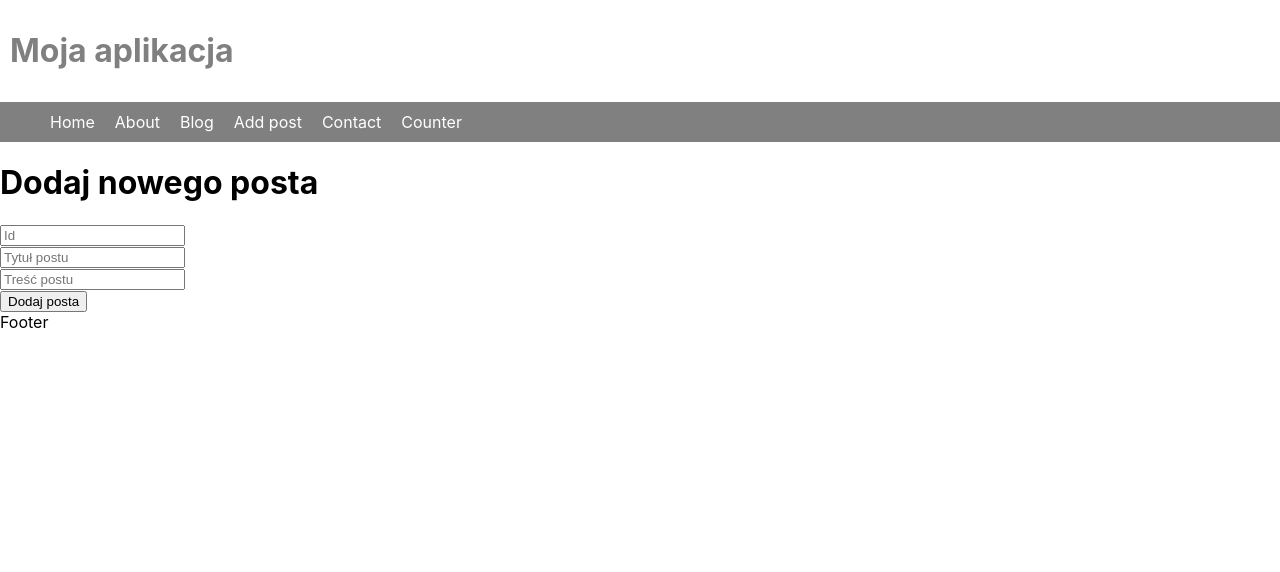
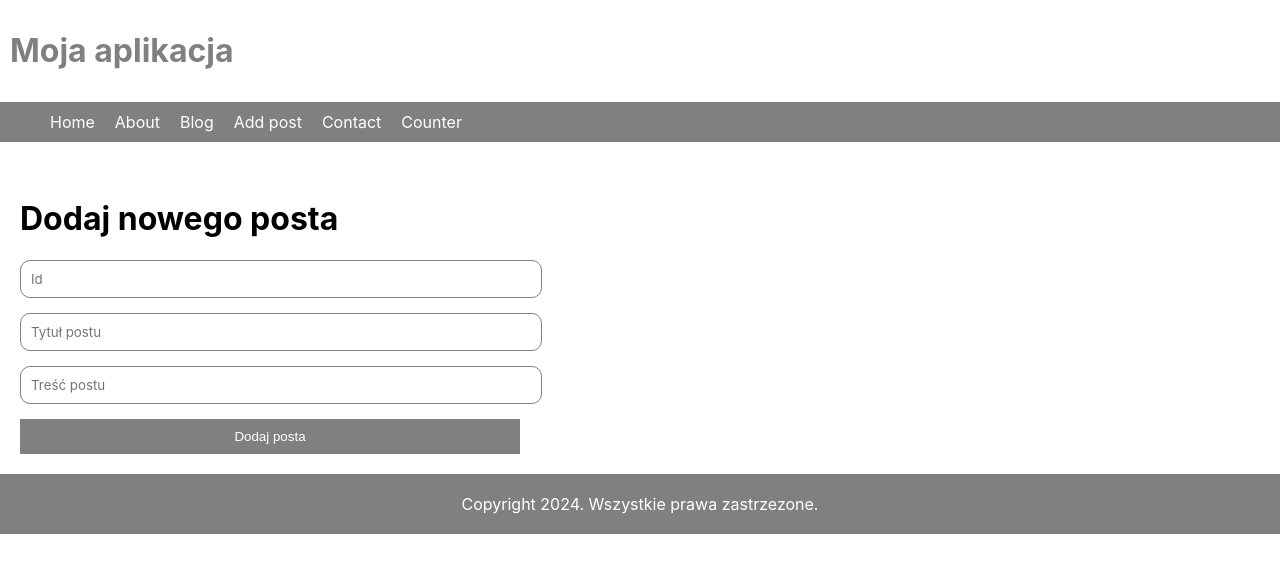
Before and after one commit to KajBialas/sda-react-context-29, a React (Create React App) app: page /add-post in a window 1280 px wide. Shown: the top 572 px of the page. Built offline with nearby package versions, Linux system fonts and the light colour scheme; no server answers.

Commit message:
Add styles

```diff
--- a/src/App.tsx
+++ b/src/App.tsx
@@ -15,8 +15,9 @@ import Footer from "./components/footer/Footer";
 import { CounterProvider } from "./context/counter/CounterContext";
 import { BlogProvider } from "./context/blog/BlogContext";
 
-// Zadanie 3
-// 1. Wykorzystaj CSS modules, zeby ostylowac: Nagłowek strony oraz listę postów
+// Zadanie 4
+// 1. Wdrozyc strukture katalogow
+// 2. Ostylowac szczegoly postu oraz formularze
 
 
 function App() {
--- a/src/components/footer/Footer.tsx
+++ b/src/components/footer/Footer.tsx
@@ -1,8 +1,10 @@
+import styles from './footer.style.module.css';
+
 const Footer = () => {
     return (
-        <div>
-            Footer
-        </div>
+        <footer className={styles.footer}>
+            Copyright 2024. Wszystkie prawa zastrzezone.
+        </footer>
     )
 }
 
--- /dev/null
+++ b/src/components/footer/footer.style.module.css
@@ -0,0 +1,6 @@
+.footer {
+    padding: 20px;
+    background: gray;
+    color: white;
+    text-align: center;
+}
--- a/src/index.css
+++ b/src/index.css
@@ -20,3 +20,27 @@ a {
 a:hover {
   text-decoration: underline;
 }
+
+input, textarea {
+  border: 1px solid gray;
+  padding: 10px;
+  font-family: -apple-system, BlinkMacSystemFont, 'Segoe UI', 'Roboto', 'Oxygen',
+    'Ubuntu', 'Cantarell', 'Fira Sans', 'Droid Sans', 'Helvetica Neue',
+    sans-serif;
+  margin-bottom: 15px;
+  min-width: 500px;
+  border-radius: 10px;
+}
+
+button {
+  padding: 10px;
+  min-width: 500px;
+  border: 0;
+  background: gray;
+  color: white;
+  cursor: pointer;
+}
+
+button:hover {
+  opacity: 0.7;
+}
--- a/src/pages/addPost/AddPost.tsx
+++ b/src/pages/addPost/AddPost.tsx
@@ -1,5 +1,6 @@
 import { useState, FormEvent  } from "react";
 import { useBlog } from "../../context/blog/BlogContext";
+import styles from './addPost.style.module.css';
 
 const INIT_STATE = {
     id: '',
@@ -26,7 +27,7 @@ const AddPost = () => {
     }
 
     return (
-        <div>
+        <div className={styles.addPostContainer}>
             <h1>Dodaj nowego posta</h1>
             <form onSubmit={handleSubmit}>
                 <div>
--- /dev/null
+++ b/src/pages/addPost/addPost.style.module.css
@@ -0,0 +1,3 @@
+.addPostContainer {
+    padding: 20px;
+}
--- a/src/pages/postDetails/PostDetails.tsx
+++ b/src/pages/postDetails/PostDetails.tsx
@@ -2,6 +2,7 @@ import { useState, useEffect } from 'react';
 import { useParams } from "react-router-dom";
 import { API_URL } from '../../constants/api';
 import { Post } from '../blog/Blog';
+import styles from './postDetails.style.module.css';
 
 const PostDetails = () => {
     const { id } = useParams();
@@ -13,13 +14,10 @@ const PostDetails = () => {
             .then(data => setPostDetails(data))
     }, [id]);
 
-    return (<div>
-        <h1>Szczegóły postu: </h1>
-        <div>
-            <h2>{postDetails && postDetails.title}</h2>
+    return (<section className={styles.postDetailsContainer}>
+            <h1 className={styles.postDetailsTitle}>{postDetails && postDetails.title}</h1>
             <p>{postDetails && postDetails.body}</p>
-        </div>
-    </div>)
+    </section>)
 }
 
 export default PostDetails;
--- /dev/null
+++ b/src/pages/postDetails/postDetails.style.module.css
@@ -0,0 +1,10 @@
+.postDetailsContainer {
+    padding: 20px;
+}
+
+.postDetailsTitle {
+    width: 100%;
+    color: gray;
+    padding-bottom: 20px;
+    border-bottom: 1px solid gray;
+}
```
